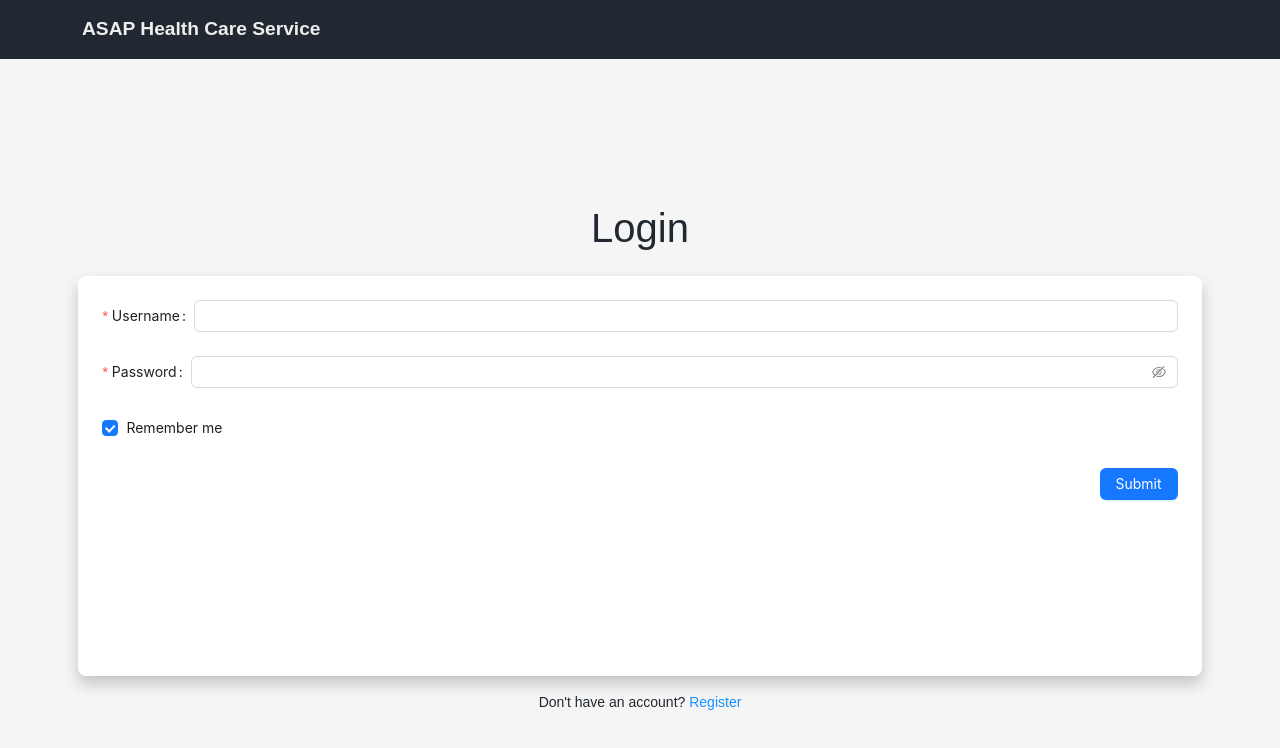
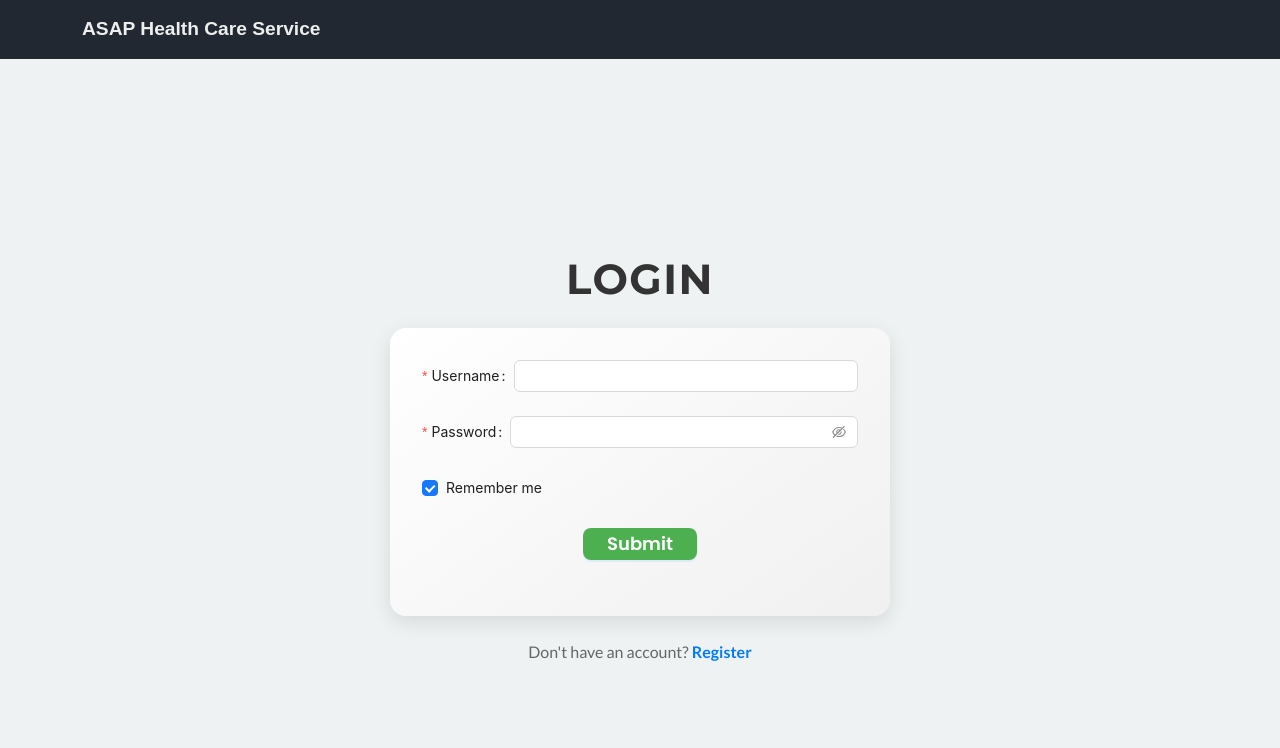
Before and after one commit to SadeedRahman1411/Mern-Healthcare, a React (Create React App) app in the folder client2/: page /login in a window 1280 px wide. Shown: the top 748 px of the page. Built offline with nearby package versions, Linux system fonts and the light colour scheme.

Commit message:
modify the login page

```diff
--- a/client2/src/pages/Login.css
+++ b/client2/src/pages/Login.css
@@ -1,97 +1,133 @@
-/* Login.css */
+@import url('https://fonts.googleapis.com/css2?family=Poppins:wght@400;600;700&family=Montserrat:wght@400;600;700&family=Roboto:wght@400;500;700&family=Lato:wght@400;700&family=Raleway:wght@400;600;700&display=swap');
+
+body {
+  font-family: 'Poppins', 'Montserrat', 'Roboto', 'Lato', 'Raleway', sans-serif;
+  background-color: #eef2f3;
+  margin: 0;
+  padding: 0;
+}
 
 .login-container {
   display: flex;
   justify-content: center;
-  align-items: center; /* Center vertically and horizontally */
+  align-items: center;
   flex-direction: column;
-  min-height: 100vh; /* Ensure it always covers the entire viewport height */
-  background-color: #f5f5f5;
-  padding: 16px; /* Add padding for smaller screens */
-  box-sizing: border-box; /* Include padding in height calculation */
+  min-height: 100vh;
+  background-color: #eef2f3;
+  padding: 16px;
+  box-sizing: border-box;
 }
 
 .login-form {
-  max-width: 90%; /* Make the form cover most of the screen width */
+  max-width: 500px; /* Medium width */
   width: 100%;
-  background: #fff;
-  padding: 24px;
-  border-radius: 8px;
-  box-shadow: 0 8px 15px rgba(0, 0, 0, 0.2);
+  background: linear-gradient(145deg, #ffffff, #f0f0f0);
+  padding: 32px;
+  border-radius: 16px;
+  box-shadow: 0 6px 20px rgba(0, 0, 0, 0.1);
   transition: box-shadow 0.3s ease;
-  min-height: 400px; /* Increase the minimum height */
-  margin-top: 16px;
-  display: flex;
-  flex-direction: column;
-  justify-content: flex-start;
 }
 
-.login-form h2 {
-  margin-bottom: 24px; /* Add spacing between the heading and form elements */
-  font-size: 24px; /* Heading font size */
-  color: #333; /* Color of the heading */
+.login-heading {
+  margin-bottom: 24px;
+  font-size: 42px;
+  font-weight: 700;
+  font-family: 'Montserrat', sans-serif;
+  color: #333;
+  text-align: center;
+  text-transform: uppercase;
+  letter-spacing: 1.5px;
 }
 
 .login-form:hover {
-  box-shadow: 0 12px 20px rgba(0, 0, 0, 0.3); /* Subtle hover effect */
+  box-shadow: 0 10px 25px rgba(0, 0, 0, 0.15);
 }
 
 .login-remember {
-  text-align: left;
+  margin-top: 12px;
+  font-size: 16px;
+  font-family: 'Roboto', sans-serif;
+  color: #555;
 }
 
 .login-submit {
-  text-align: right;
+  margin-top: 24px;
+  text-align: center;
+}
+
+.login-submit .ant-btn {
+  background-color: #4caf50;
+  border: none;
+  color: white;
+  padding: 12px 24px;
+  font-size: 18px;
+  font-family: 'Poppins', sans-serif;
+  font-weight: 600;
+  border-radius: 8px;
+  cursor: pointer;
+  transition: background-color 0.3s ease;
+}
+
+.login-submit .ant-btn:hover {
+  background-color: #45a049;
 }
 
 .register-link {
-  margin-top: 16px; /* Add spacing between the form and the link */
+  margin-top: 24px;
   text-align: center;
-  font-size: 14px;
+  font-size: 16px;
+  font-family: 'Lato', sans-serif;
+  color: #666;
 }
 
 .register-link-text {
-  color: #1890ff; /* Default link color */
+  color: #007bff;
   text-decoration: none;
-  font-weight: 500;
+  font-weight: 600;
+  transition: color 0.3s ease;
 }
 
 .register-link-text:hover {
   text-decoration: underline;
-  color: #40a9ff; /* Lighter blue on hover */
+  color: #0056b3;
 }
 
 .register-link-text:active {
-  color: #096dd9; /* Darker blue on active */
+  color: #004085;
 }
 
 /* Responsive Design */
-
 @media (max-width: 768px) {
   .login-container {
-    padding: 24px; /* Increase padding for smaller screens */
+    padding: 16px;
   }
 
   .login-form {
-    padding: 16px; /* Reduce padding for smaller screens */
-    max-width: 95%; /* Make the form nearly full-width */
-    min-height: 360px; /* Adjust height for smaller screens */
+    padding: 24px;
+    max-width: 90%;
+  }
+
+  .login-heading {
+    font-size: 36px;
   }
 
   .register-link {
-    font-size: 12px; /* Adjust font size for smaller screens */
+    font-size: 14px;
   }
 }
 
 @media (max-width: 480px) {
   .login-form {
-    padding: 12px; /* Further reduce padding for very small screens */
-    border-radius: 4px; /* Slightly smaller border radius */
-    max-width: 100%; /* Use full width for very small screens */
-    min-height: 320px; /* Adjust height for very small screens */
+    padding: 20px;
+    border-radius: 12px;
+    max-width: 100%;
+  }
+
+  .login-heading {
+    font-size: 32px;
   }
 
   .register-link {
-    font-size: 10px; /* Adjust font size for very small screens */
+    font-size: 15px;
   }
 }
--- a/client2/src/pages/Login.js
+++ b/client2/src/pages/Login.js
@@ -1,7 +1,7 @@
 import React from 'react';
 import { Button, Checkbox, Form, Input } from 'antd';
 import { Link } from 'react-router-dom';
-import './Login.css'; // Import the CSS file
+import './Login.css';
 
 const onFinish = (values) => {
   console.log('Success:', values);
@@ -13,22 +13,17 @@ const onFinishFailed = (errorInfo) => {
 
 const Login = () => (
   <div>
-    {/* Navigation Bar */}
     <nav className="navbar navbar-expand-lg navbar-dark">
       <div className="container">
-        {/* ASAP Health Care Service */}
         <Link className="navbar-brand" to="/">
           ASAP Health Care Service
         </Link>
       </div>
     </nav>
 
-    {/* Main Content */}
     <div className="login-container">
-      {/* Login Heading */}
       <h1 className="login-heading">Login</h1>
 
-      {/* Login Form */}
       <Form
         name="basic"
         className="login-form"
@@ -42,12 +37,10 @@ const Login = () => (
         <Form.Item
           label="Username"
           name="username"
-          rules={[
-            {
-              required: true,
-              message: 'Please input your username!',
-            },
-          ]}
+          rules={[{
+            required: true,
+            message: 'Please input your username!',
+          }]}
         >
           <Input />
         </Form.Item>
@@ -55,12 +48,10 @@ const Login = () => (
         <Form.Item
           label="Password"
           name="password"
-          rules={[
-            {
-              required: true,
-              message: 'Please input your password!',
-            },
-          ]}
+          rules={[{
+            required: true,
+            message: 'Please input your password!',
+          }]}
         >
           <Input.Password />
         </Form.Item>
@@ -80,7 +71,6 @@ const Login = () => (
         </Form.Item>
       </Form>
 
-      {/* Link to Register Page */}
       <div className="register-link">
         Don't have an account?{' '}
         <Link to="/register" className="register-link-text">
```
